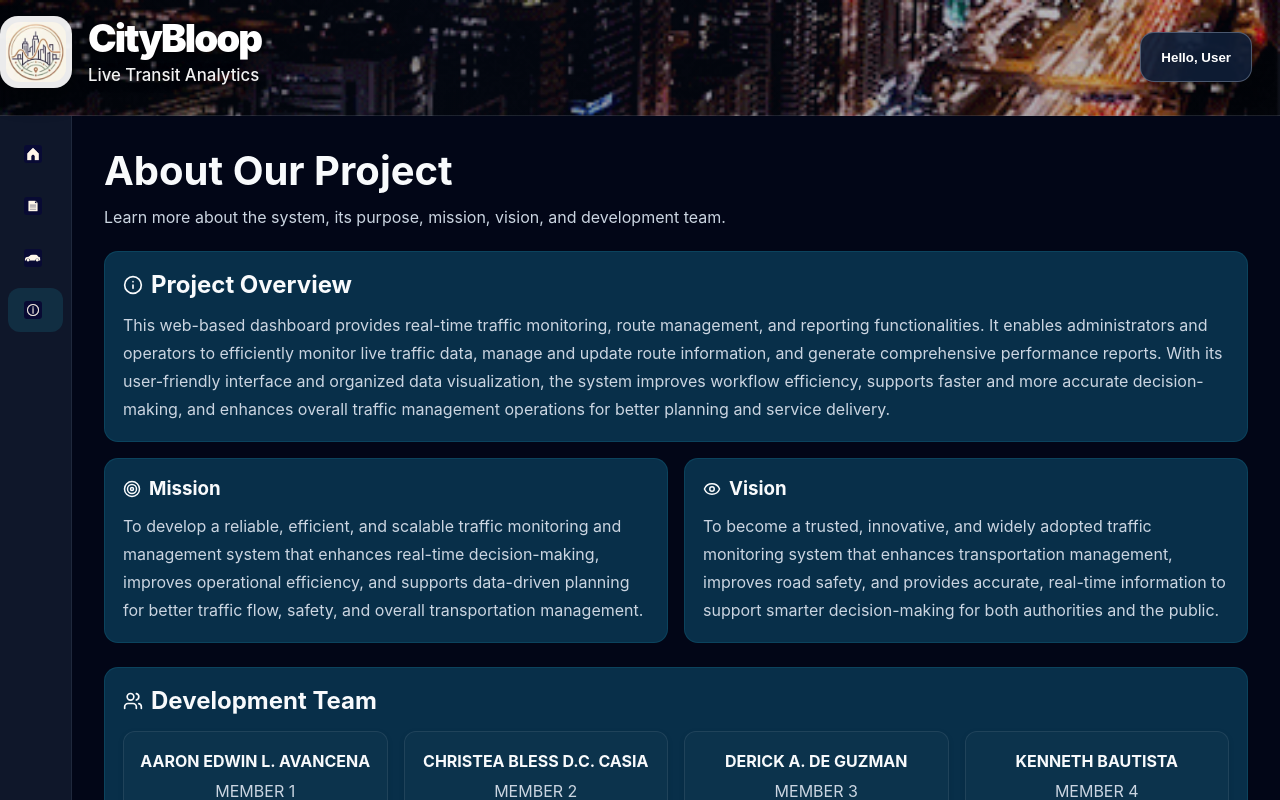
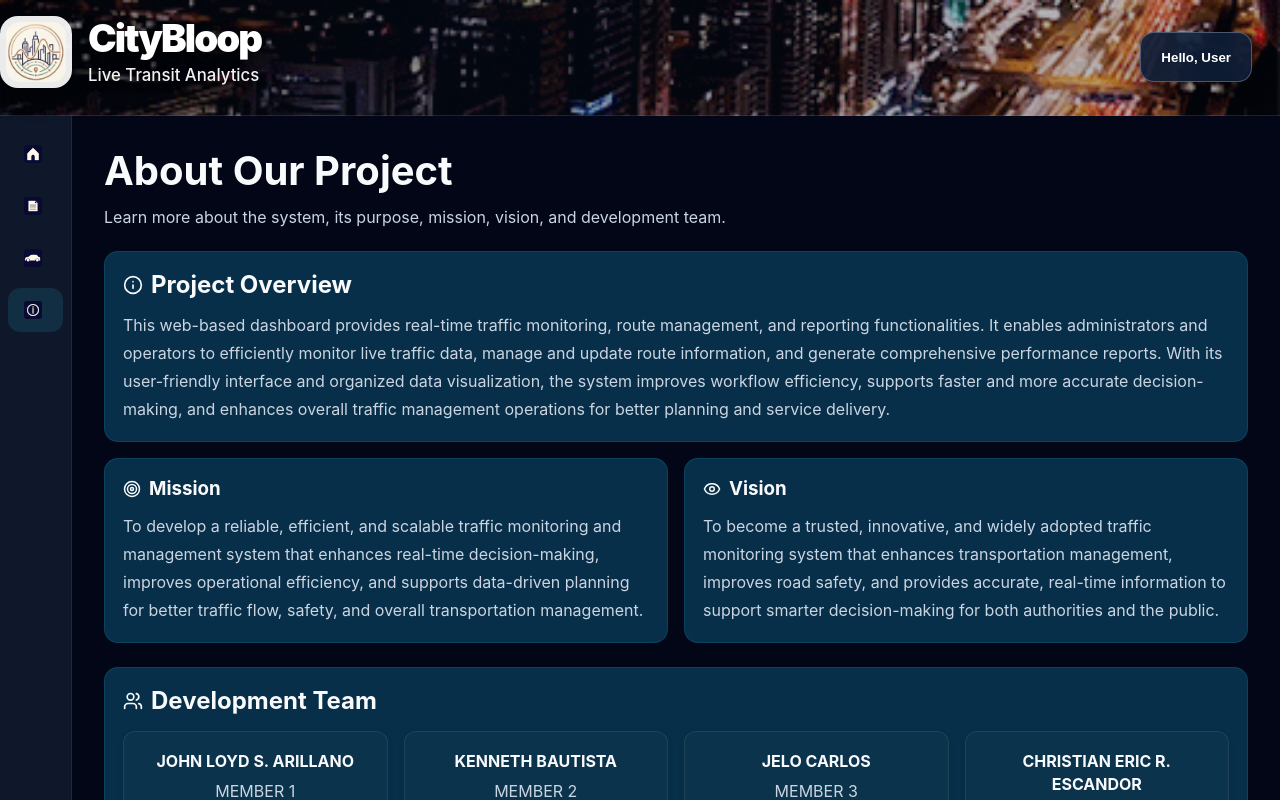
Before and after one commit to Cpe3B-Avancena-AaronEdwin/ElecProj, a React (Vite) app in the folder my-dashboard/: page /about in a window 1280 px wide. Built offline with nearby package versions, Linux system fonts and the light colour scheme; no server answers.

Commit message:
Change Team Names

```diff
--- a/my-dashboard/src/pages/About.jsx
+++ b/my-dashboard/src/pages/About.jsx
@@ -3,27 +3,27 @@ import { Users, Target, Eye, Info, Mail, Phone } from "lucide-react";
 import Layout from "../components/Layout";
 
 const teamMembers = [
-  { name: "AARON EDWIN L. AVANCENA", role: "MEMBER 1" },
-  { name: "CHRISTEA BLESS D.C. CASIA", role: "MEMBER 2" },
-  { name: "DERICK A. DE GUZMAN", role: "MEMBER 3" },
-  { name: "KENNETH BAUTISTA", role: "MEMBER 4" },
-  { name: "JOHN JOSEPH MANALANG", role: "MEMBER 5" },
+  { name: "JOHN LOYD S. ARILLANO", role: "MEMBER 1" },
+  { name: "KENNETH BAUTISTA", role: "MEMBER 2" },
+  { name: "JELO CARLOS", role: "MEMBER 3" },
+  { name: "CHRISTIAN ERIC R. ESCANDOR", role: "MEMBER 4" },
+  { name: "MARC ADRIAN N. LAO", role: "MEMBER 5" },
 ];
 
 const emails = [
-  "aaronavancena23@gmail.com",
+  "arillanoloyd51@gmail.com",
   "kenneth.bautista0604@gmail.com",
-  "casia.christeablessdc@gmail.com",
-  "derickdeguzman17@gmail.com",
-  "johnjosephmanalangg@gmail.com",
+  "carlosjelo@gmail.com",
+  "escandor.christianericr@gmail.com",
+  "marcadrian005@gmail.com",
 ];
 
 const phones = [
-  "09253066632",
+  "09628792352",
   "09464037811",
   "09503589237",
-  "09774524599",
-  "09478225246",
+  "09216978575",
+  "09932241481",
 ];
 
 const sectionTitleStyle = {
```
